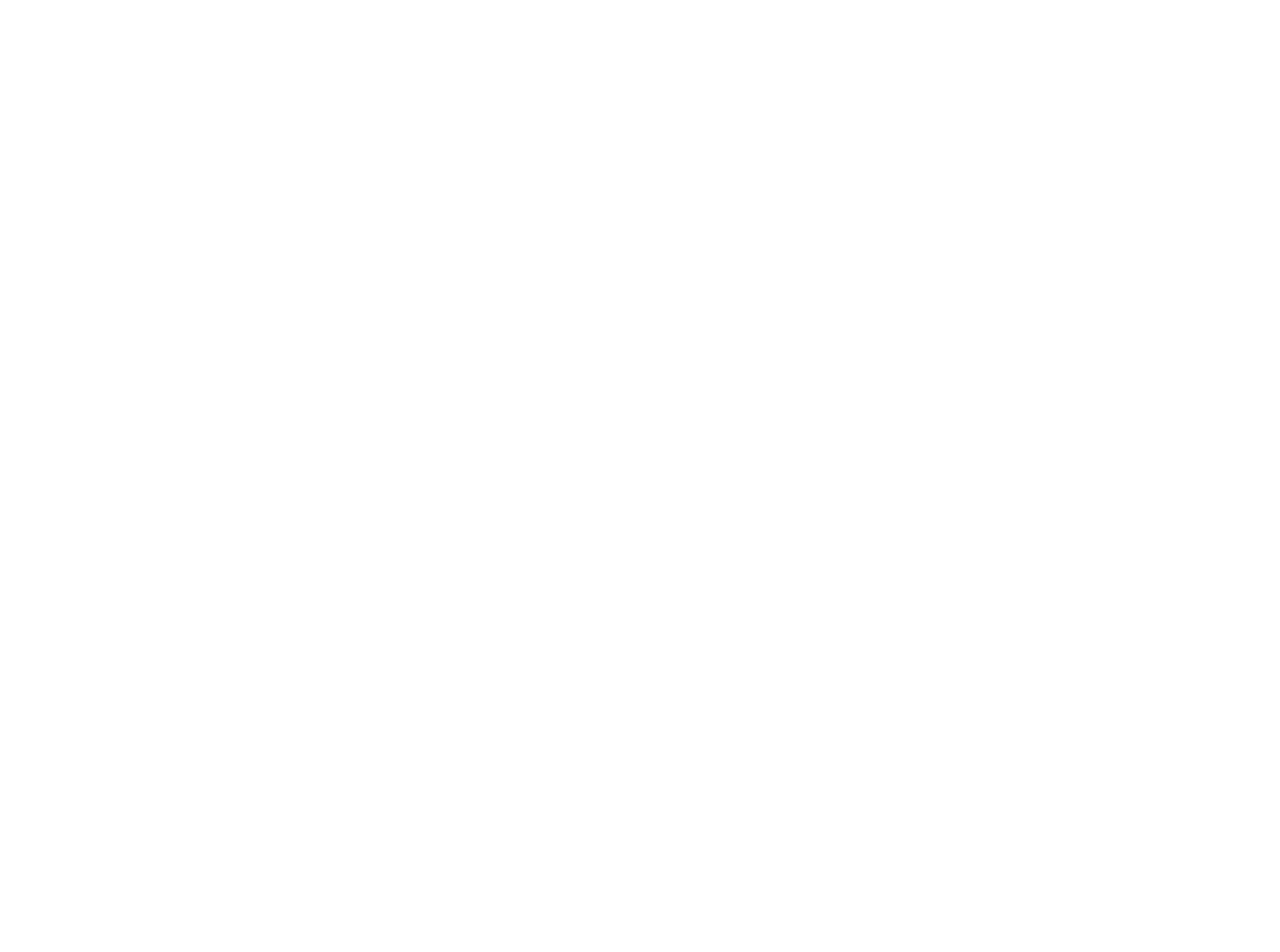
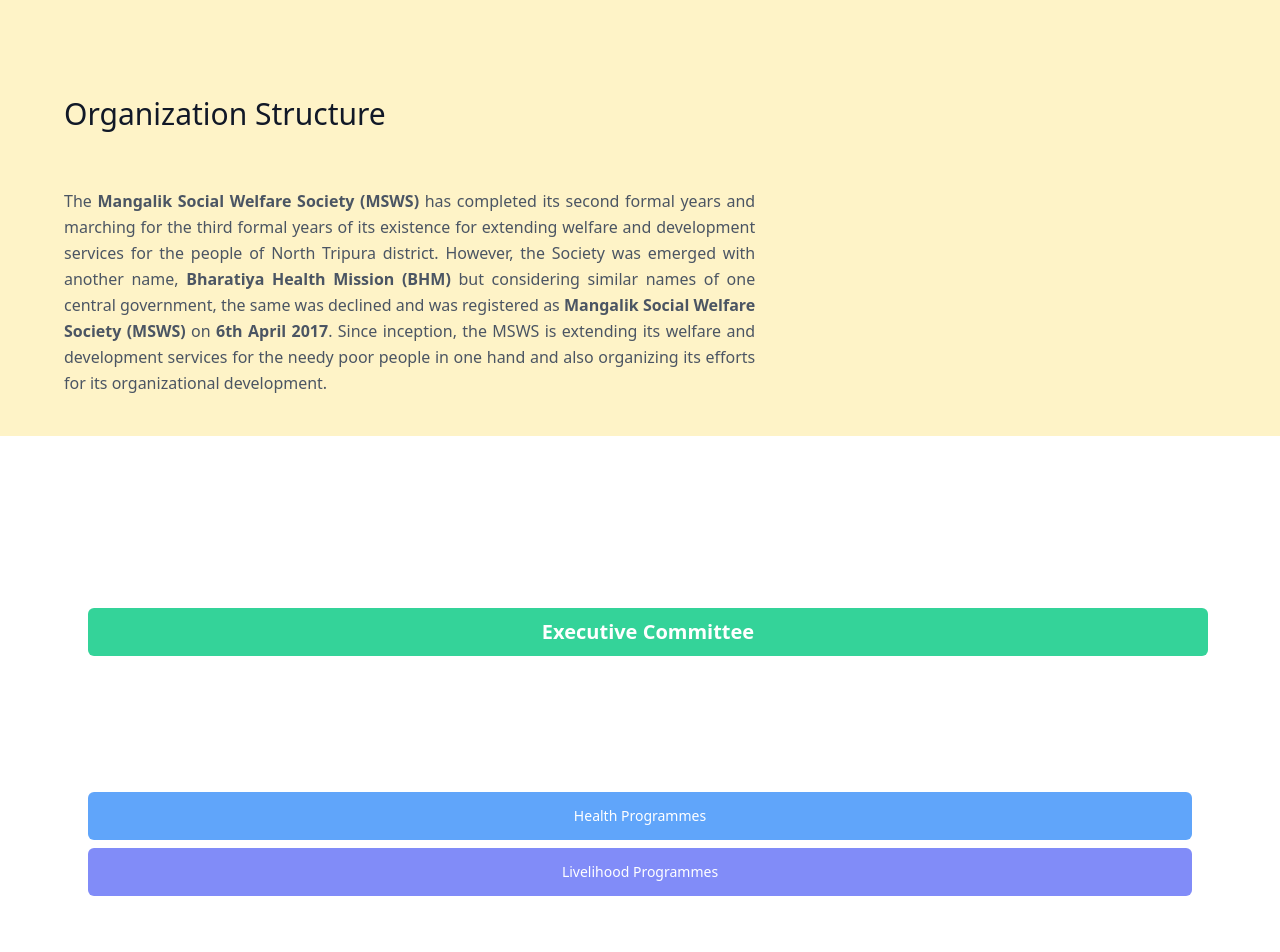
Before and after one commit to Personal-Hobbies/mangalik_social_welfare_society, a Nuxt app: page /organization in a window 1280 px wide. Before the commit this address had no page. Shown: the top 952 px of the page. Before the commit the page ends 800 px from the top, so only its background shows below. Built offline with nearby package versions, Linux system fonts and the light colour scheme.

Commit message:
added new organization page

```diff
--- /dev/null
+++ b/pages/organization.vue
@@ -0,0 +1,102 @@
+<template>
+	<div class="w-full">
+		<div class="min-h-screen">
+			<section class="text-gray-600 body-font bg-yellow-100">
+				<div class="container px-16 pt-24 pb-10 mx-auto flex flex-wrap items-center">
+					<h1 class="title-font font-medium text-3xl text-gray-900">
+						Organization Structure
+					</h1>
+				</div>
+
+				<div class="container px-16 pb-10 mx-auto flex flex-wrap items-center">
+					<div class="lg:w-3/5 md:w-full md:pr-16 lg:pr-0 pr-0">
+						<p class="leading-relaxed mt-4 text-justify">
+							The <b>Mangalik Social Welfare Society (MSWS)</b> has completed its second formal years and marching for the third formal years of its existence for extending welfare and development services for the people of North Tripura district.  However, the Society was emerged with another name, <b>Bharatiya Health Mission (BHM)</b> but considering similar names of one central government, the same was declined and was registered as <b>Mangalik Social Welfare Society (MSWS)</b> on <b>6th April 2017</b>. Since inception, the MSWS is extending its welfare and development services for the needy poor people in one hand and also organizing its efforts for its organizational development.
+						</p>
+					</div>
+				</div>
+			</section>
+
+			<section class="text-gray-600 body-font py-12">
+				<div class="container px-16 mx-auto">
+					<div class="grid grid-cols-1 gap-4">
+						<div class="bg-orange-400 h-18 w-full rounded-md flex items-center justify-center text-white text-xl font-bold p-2 text-center">Mangalik Social Welfare Society (MSWS)</div>
+					</div>
+
+					<div class="flex md:space-x-4 sm:space-x-0 pt-4 sm:px-1">
+						<div class="flex-none w-16 h-12 rounded-md flex items-center justify-center sm:hidden"></div>
+						<div class="flex-none w-16 h-12 rounded-md flex items-center justify-center sm:hidden"></div>
+						<div class="flex-none w-16 h-12 rounded-md flex items-center justify-center sm:hidden"></div>
+						<div class="flex-none w-16 h-12 rounded-md flex items-center justify-center sm:hidden"></div>
+						<div class="flex-grow bg-lime-400 h-12 rounded-md flex items-center justify-center text-white text-xl font-bold">General Body</div>
+						<div class="flex-none w-16 h-12 rounded-md flex items-center justify-center sm:hidden"></div>
+						<div class="flex-none w-16 h-12 rounded-md flex items-center justify-center sm:hidden"></div>
+						<div class="flex-none w-16 h-12 rounded-md flex items-center justify-center sm:hidden"></div>
+						<div class="flex-none w-16 h-12 rounded-md flex items-center justify-center sm:hidden"></div>
+					</div>
+
+					<div class="flex md:space-x-4 sm:space-x-0 pt-4 sm:px-2">
+						<div class="flex-none w-16 h-12 rounded-md flex items-center justify-center sm:hidden"></div>
+						<div class="flex-none w-16 h-12 rounded-md flex items-center justify-center sm:hidden"></div>
+						<div class="flex-none w-16 h-12 rounded-md flex items-center justify-center sm:hidden"></div>
+						<div class="flex-grow bg-green-400 h-12 rounded-md flex items-center justify-center text-white text-xl font-bold">Executive Committee</div>
+						<div class="flex-none w-16 h-12 rounded-md flex items-center justify-center sm:hidden"></div>
+						<div class="flex-none w-16 h-12 rounded-md flex items-center justify-center sm:hidden"></div>
+						<div class="flex-none w-16 h-12 rounded-md flex items-center justify-center sm:hidden"></div>
+					</div>
+
+					<div class="flex md:space-x-4 sm:space-x-0 pt-4 sm:px-4">
+						<div class="flex-none w-16 h-12 rounded-md flex items-center justify-center sm:hidden"></div>
+						<div class="flex-none w-16 h-12 rounded-md flex items-center justify-center sm:hidden"></div>
+						<div class="flex-grow bg-emerald-400 h-12 rounded-md flex items-center justify-center text-white text-xl font-bold">Programmes & Activites</div>
+						<div class="flex-none w-16 h-12 rounded-md flex items-center justify-center sm:hidden"></div>
+						<div class="flex-none w-16 h-12 rounded-md flex items-center justify-center sm:hidden"></div>
+					</div>
+
+					<div class="grid grid-cols-7 gap-2 pt-4 sm:px-6 sm:grid-cols-1">
+						<div class="h-12 rounded-md flex items-center justify-center invisible sm:hidden"></div>
+						<div class="sm:h-12 h-16 bg-sky-400 rounded-md flex items-center justify-center text-white text-sm font-medium p-2 text-center">Health Education Programmes</div>
+						<div class="sm:h-12 h-16 bg-blue-400 rounded-md flex items-center justify-center text-white text-sm font-medium p-2 text-center">Health Programmes</div>
+						<div class="sm:h-12 h-16 bg-indigo-400 rounded-md flex items-center justify-center text-white text-sm font-medium p-2 text-center">Livelihood Programmes</div>
+						<div class="sm:h-12 h-16 bg-violet-400 rounded-md flex items-center justify-center text-white text-sm font-medium p-2 text-center">Environment Programmes</div>
+						<div class="sm:h-12 h-16 bg-purple-400 rounded-md flex items-center justify-center text-white text-sm font-medium p-2 text-center">Community Developement Programmes</div>
+						<div class="h-12 rounded-md flex items-center justify-center invisible sm:hidden"></div>
+					</div>
+
+				</div>
+			</section>
+		</div>
+
+		<Footer/>
+	</div>
+</template>
+
+<script>
+import Footer from '@/components/footer/footer.vue'
+
+export default {
+	name: 'Index',
+	data: () => ({
+		intervention: [
+			'Health education programs',
+			'Health programs',
+			'Environment programs',
+			'Livelihood programs',
+			'Community development programs',
+		]
+	}),
+	components: {
+		Footer
+	},
+	computed: {
+	},
+	methods: {
+	},
+	beforeMount() {
+	},
+	mounted() {
+	}
+}
+</script>
+
+<style scoped></style>
```
